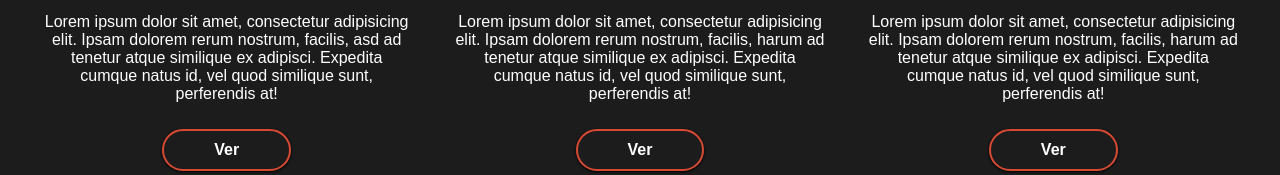
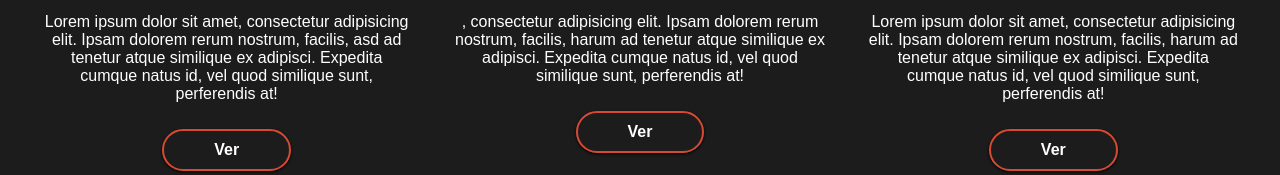
Before and after one commit to luisgv94/pruebagit, a plain HTML site: page index.html in a window 1280 px wide. Shown: the part 1023-1198 px from the top of the page. Drawn offline with nearby package versions, Linux system fonts and the light colour scheme; a web font is replaced by a local one.

Commit message:
Se agrego Google y quito unos parrafos

```diff
--- a/index.html
+++ b/index.html
@@ -59,7 +59,7 @@
             <article class="block">
                 <i class="icon-social fa fa-twitter"></i>
                 <h3><a href="https://twitter.com/codigofacilito">Twitter</a></h3>
-                <p>Lorem ipsum dolor sit amet, consectetur adipisicing elit. Ipsam dolorem rerum nostrum, facilis, harum ad tenetur atque similique ex adipisci. Expedita cumque natus id, vel quod similique sunt, perferendis at!</p>
+                <p>, consectetur adipisicing elit. Ipsam dolorem rerum nostrum, facilis, harum ad tenetur atque similique ex adipisci. Expedita cumque natus id, vel quod similique sunt, perferendis at!</p>
                 <a href="https://twitter.com/codigofacilito" , class="btn" target="_blank">Ver</a>
             </article>
             <article class="block">
```
Also changed, not shown: 1 other file.
